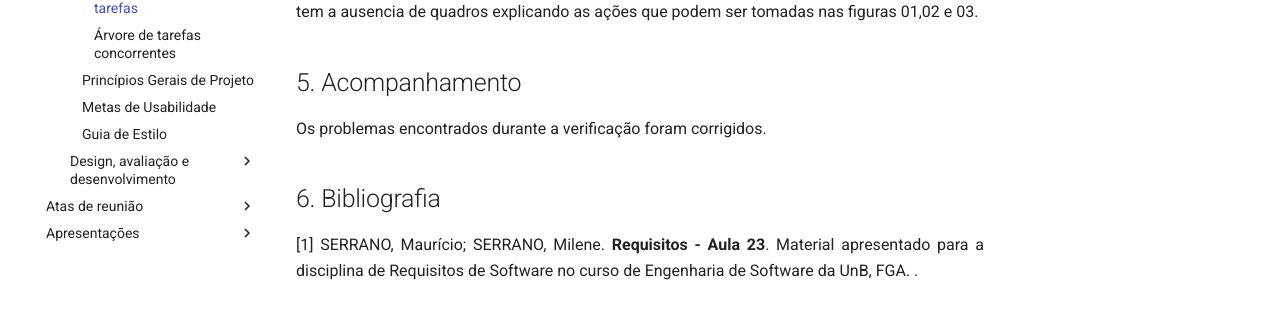
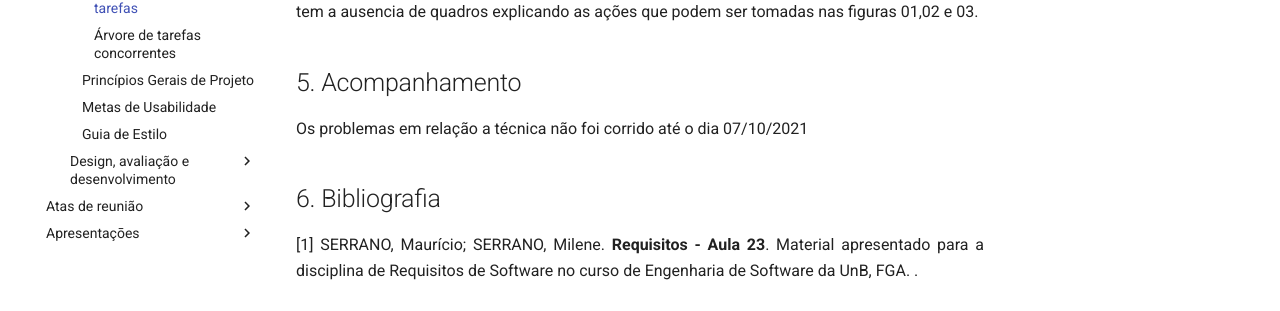
Before and after one commit to AntonioAldisio/2021.1-FindGlocal, an MkDocs documentation site: the page built from docs/analise/requisitos/HTA.md, in a window 1280 px wide and 900 px high, scrolled down 540 px. Shown: the part 406-717 px from the top of the window. Built offline with MkDocs 1.6.1 and Material for MkDocs 9.7.7, drawn with Linux system fonts in a browser that asks for light colours.

Commit message:
Update HTA.md

```diff
--- a/docs/analise/requisitos/HTA.md
+++ b/docs/analise/requisitos/HTA.md
@@ -53,7 +53,7 @@ Após a realização da verificação, percebeu-se que, o artefato Análise Hier
 ## 5. Acompanhamento
 
 <p align="justify">
-Os problemas encontrados durante a verificação foram corrigidos.
+Os problemas em relação a técnica não foi corrido até o dia 07/10/2021
 </p>
 
 ## 6. Bibliografia <a id="Bibliografia"></a>
```
